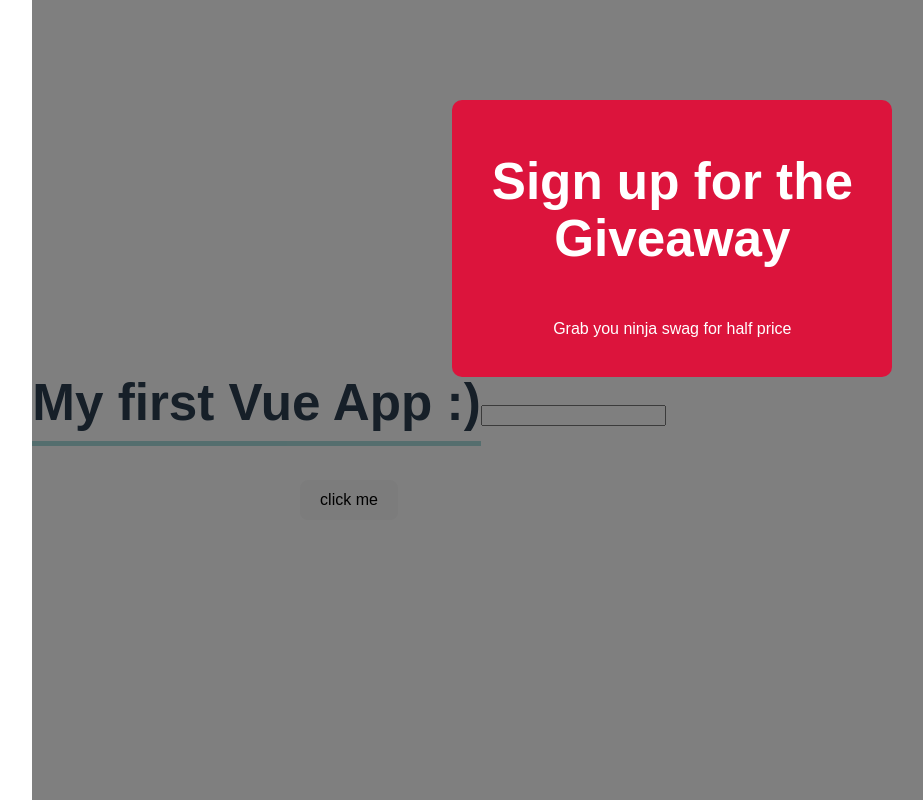
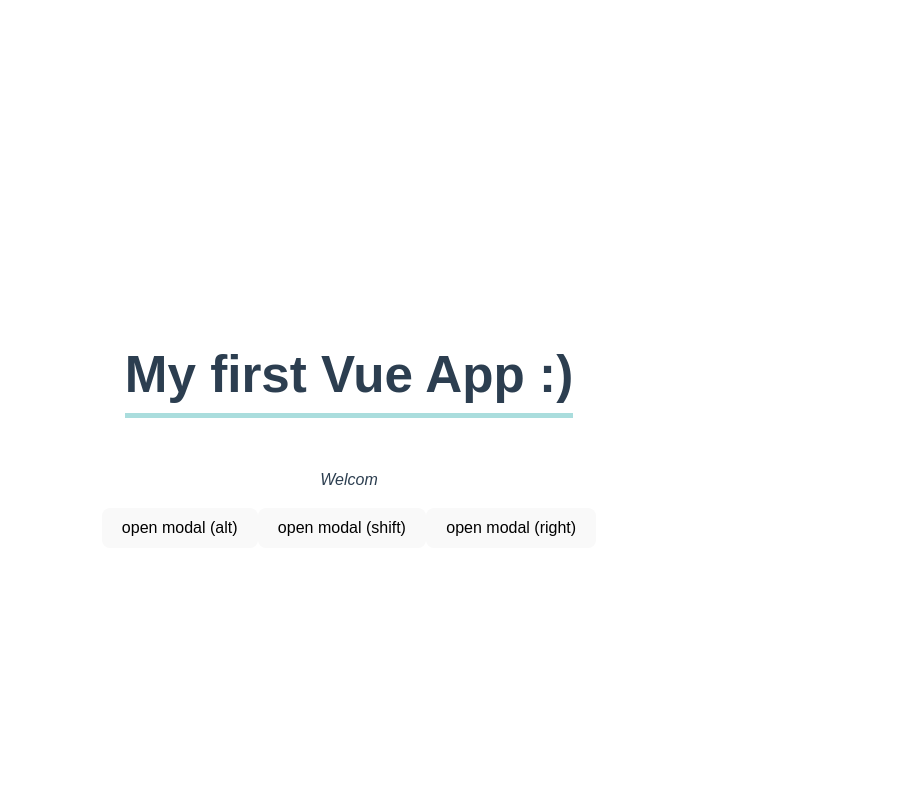
Before and after one commit to alias1618/my-vue-app_02, a Vue app: page / in a window 1280 px wide. Shown: the whole page, without its empty margins (291-1214 px from the left). Built offline with nearby package versions, Linux system fonts and the light colour scheme.

Commit message:
20220824_slots_finish Vue JS 3 Tutorial for Beginners #5 - The Vue CLI & Bigger Projects (part 2) https://www.youtube.com/watch?v=KM1U6DqZf8M&list=PL4cUxeGkcC9hYYGbV60Vq3IXYNfDk8At1&index=5

```diff
--- a/src/App.vue
+++ b/src/App.vue
@@ -1,44 +1,50 @@
 <script >
 import { def } from '@vue/shared';
 //import { modal } from ".components/Modal.vue";
-import Modal from "./components/Modal.vue";
+import Modal from "./components/Modal.vue"
+
 
   export default{
     name: "App",
-    component: { Modal },
+    components: { Modal, Modal },
     data() {
         return {
             title: "My first Vue App :)",
             header: "Sign up for the Giveaway",
             text: "Grab you ninja swag for half price",
+            showModal: false
         };
     },
-    components: { Modal },
+    methods: {
+      toggleModal(){
+        this.showModal = !this.showModal
+      }
+    },
 }
 </script>
 
 <template>
   <!-- <h1>My first vue App</h1> -->
   <h1>{{ title }}</h1>
-  <input type="text" ref="name">
-  <div>
-    <Modal :header="header" :text="text" theme="sale" />
-  </div>
-  <button @click="handleClick">click me</button>
+  <p>Welcom</p>
+  <!-- <input type="text" ref="name"> -->
+  <div v-if="showModal">
+    <!-- <Modal :header="header" :text="text" theme="sale" @close="toggleModal"/> -->
+    <Modal theme="" @close="toggleModal">
+      <template v-slot:links>
+        <a href="#">sign up now</a>
+        <a href="#">more info</a>
+      </template>
+      <h1>Ninja Giveaway</h1>
+      <p>Grab your ninja swag for half price</p>
+    </Modal>
+  </div >
+  <button @click.alt="toggleModal">open modal (alt)</button>
+  <button @click.shift="toggleModal">open modal (shift)</button>
+  <button @click.right="toggleModal">open modal (right)</button>
 </template>
 
 <style>
-/* .logo {
-  height: 6em;
-  padding: 1.5em;
-  will-change: filter;
-}
-.logo:hover {
-  filter: drop-shadow(0 0 2em #646cffaa);
-}
-.logo.vue:hover {
-  filter: drop-shadow(0 0 2em #42b883aa);
-} */
 #app {
   font-family: Avenir, Arial, Helvetica, sans-serif;
   -webkit-font-smoothing: antialiased;
--- a/src/components/Modal.vue
+++ b/src/components/Modal.vue
@@ -1,19 +1,32 @@
 <template>
-    <div class="backdrop">
+    <div class="backdrop" @click.self="closeModal">
         <div class="modal" :class="{ sale: theme === 'sale'}">
-            <h1>{{ header }}</h1>
-            <p>{{ text }}</p>
+            <!-- <h1>{{ header }}</h1>
+            <p>{{ text }}</p> -->
+
+            <slot>
+                default content
+            </slot>
+            <div class="actions">
+                <slot name="links"></slot>
+
+            </div>
         </div>
     </div>
 </template>
 
 <script>
     export default {
-        props: ['header','text', 'theme'],
+        props: ['header', 'text', 'theme'],
+        methods: {
+            closeModal() {
+                this.$emit('close')
+            }
+        },
     }
 </script>
 
-<style scoped>
+<style>
     .modal {
         width: 400px;
         padding: 20px;
@@ -27,6 +40,9 @@
         background: rgba(0,0,0,0.5);
         width: 100%;
         height: 100%;
+        display: flex;
+        justify-content: center;
+        align-items: center;
     }
     .modal h1 {
         color: #03cfb4;
@@ -36,7 +52,21 @@
     .modal p {
         font-style: normal;
     }
+    .modal .actions {
+        text-align: center;
+        margin: 30px 0 10px;
+        color: #333;
+    }
+    .modal .actions a {
+        color: #333;
+        padding: 8px;
+        border: 1px solid #eee;
+        border-radius: 4px;
+        text-decoration: none;
+        margin: 10px;
 
+
+    }
     .modal.sale {
         background: crimson;
         color: white;
```
